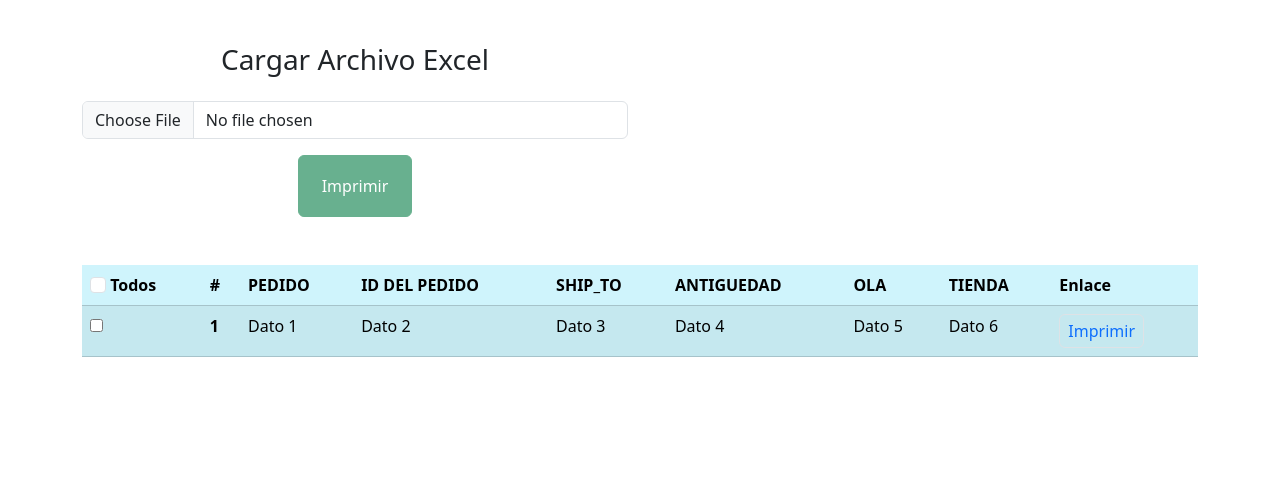
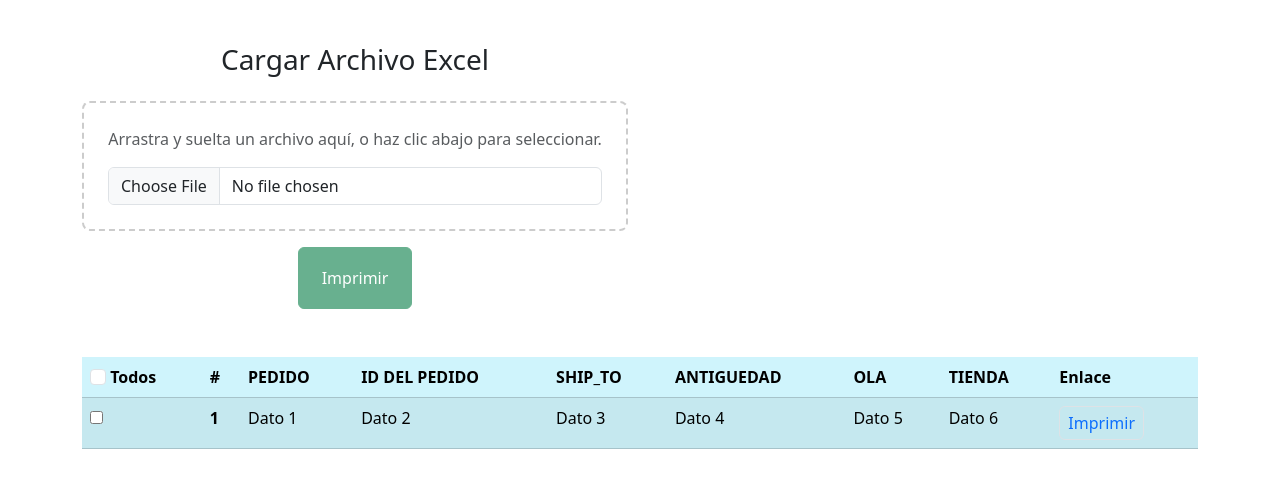
Before and after one commit to JoseCarlos00/print-shipments, a plain HTML site: page index.html in a window 1280 px wide. Shown: the part 77-564 px from the top of the page. Drawn offline with nearby package versions, Linux system fonts and the light colour scheme.

Commit message:
Feat: Se agrego area y style para el drag and drog

```diff
--- a/index.html
+++ b/index.html
@@ -24,9 +24,11 @@
 
     <div class="row">
       <div class="col-md-6">
-        <h3 class="text-center my-4">Cargar Archivo Excel</h1>
-        <input type="file" id="input_file_excel" class="form-control mb-3" accept=".xlsx, .xls, .csv">
-
+        <h3 class="text-center my-4">Cargar Archivo Excel</h3>
+        <div id="file-drop-area" class="file-drop-area p-4 mb-3 text-center">
+          <p class="text-muted">Arrastra y suelta un archivo aquí, o haz clic abajo para seleccionar.</p>
+          <input type="file" id="input_file_excel" class="form-control" accept=".xlsx, .xls, .csv">
+        </div>
         <button hidden id="loadButton" class="btn btn-primary">Cargar y Filtrar</button>
 
         <div class="text-center">
@@ -80,6 +82,17 @@
         input[type=checkbox] {
           cursor: pointer;
         }
+
+        .file-drop-area {
+          border: 2px dashed #ccc;
+          border-radius: 8px;
+          transition: border-color 0.3s, background-color 0.3s;
+        }
+
+        .file-drop-area.drag-over {
+          border-color: #0d6efd; /* Bootstrap primary blue */
+          background-color: #e9ecef;
+        }
       </style>
 
       <script type="module" src="./js/main.js"></script>
```
